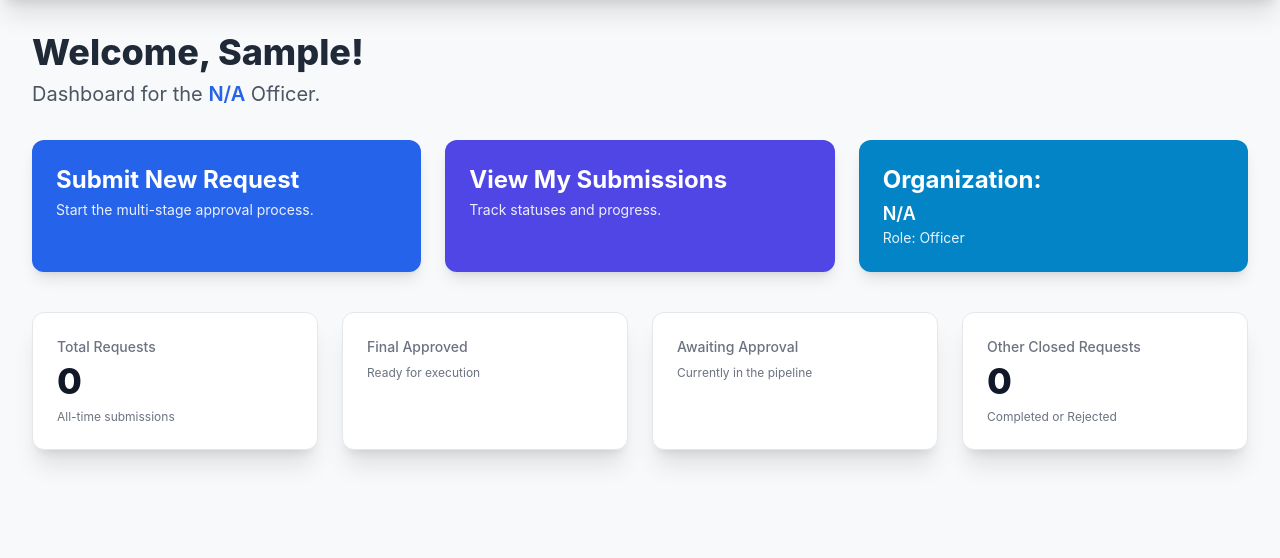
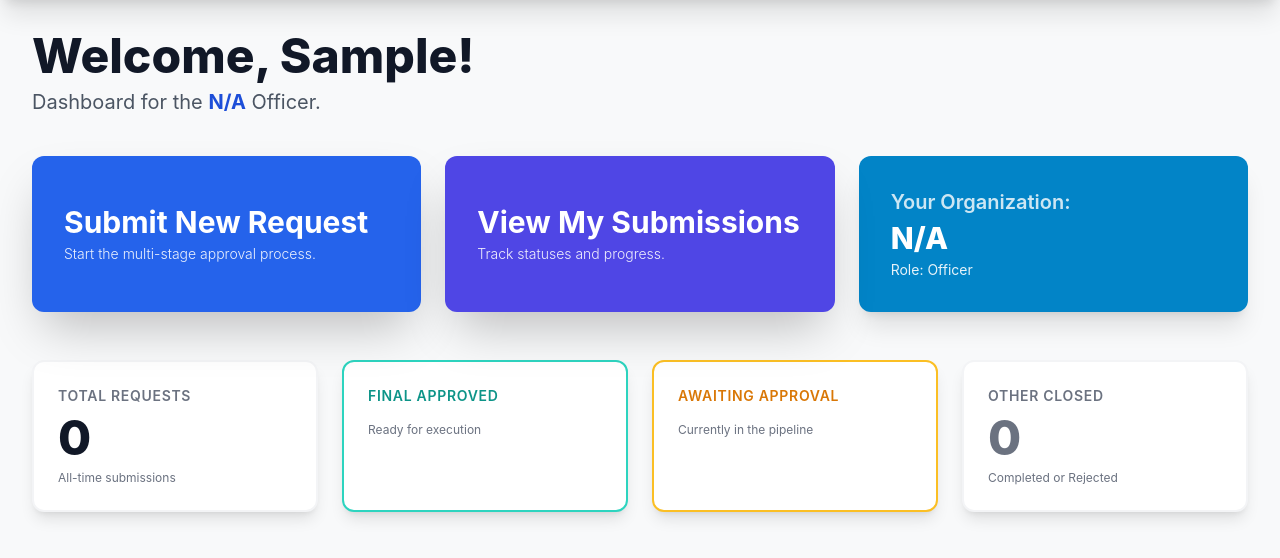
Before and after one commit to KurtSarmiento/auf-requests-system, a PHP site: page /officer_dashboard.php in a window 1280 px wide. Shown: the part 64-622 px from the top of the page. Run offline with PHP 8.4, Linux system fonts and the light colour scheme; the visitor is signed in with stand-in values (Sample User, id 1); data that the repository does not hold is empty; some libraries are stand-ins or nearby versions.

Commit message:
Update Officer Dashboard layout and styling for improved user experience; rename request creation link and enhance visual elements.

```diff
--- a/layout_template.php
+++ b/layout_template.php
@@ -30,7 +30,7 @@ function start_page($title, $role, $full_name) {
             <div class="flex items-center space-x-6">
                 <?php if ($role === 'Officer'): ?>
                     <a href="officer_dashboard.php" class="hover:text-blue-300 transition duration-150 font-medium">Dashboard</a>
-                    <a href="request_form.php" class="hover:text-blue-300 transition duration-150 font-medium">New Request</a>
+                    <a href="request_create.php" class="hover:text-blue-300 transition duration-150 font-medium">New Request</a>
                     <a href="request_list.php" class="hover:text-blue-300 transition duration-150 font-medium">My Submissions</a>
                 <?php else: // Signatory Roles ?>
                     <a href="admin_dashboard.php" class="hover:text-blue-300 transition duration-150 font-medium">Admin Dashboard</a>
--- a/officer_dashboard.php
+++ b/officer_dashboard.php
@@ -56,50 +56,60 @@ start_page("Officer Dashboard", $role, $full_name);
 
 ?>
 
-<h2 class="text-4xl font-extrabold text-gray-800 mb-2">Welcome, <?php echo htmlspecialchars(explode(' ', $full_name)[0]); ?>!</h2>
-<p class="text-xl text-gray-600 mb-8">
-    Dashboard for the <span class="font-semibold text-primary"><?php echo htmlspecialchars($organization_name); ?></span> Officer.
+<!-- Dashboard Content -->
+<h2 class="text-5xl font-extrabold text-gray-900 mb-2">Welcome, <?php echo htmlspecialchars(explode(' ', $full_name)[0]); ?>!</h2>
+<p class="text-xl text-gray-600 mb-10">
+    Dashboard for the <span class="font-bold text-blue-700"><?php echo htmlspecialchars($organization_name); ?></span> Officer.
 </p>
 
-<div class="grid grid-cols-1 md:grid-cols-3 gap-6 mb-10">
-    <a href="request_create.php" class="bg-blue-600 hover:bg-blue-700 text-white p-6 rounded-xl shadow-lg transition duration-300 transform hover:scale-[1.02]">
-        <h3 class="text-2xl font-bold mb-1">Submit New Request</h3>
-        <p class="text-sm opacity-90">Start the multi-stage approval process.</p>
+<!-- Quick Action Buttons -->
+<div class="grid grid-cols-1 md:grid-cols-3 gap-6 mb-12">
+    <!-- Submit New Request (Primary Action) -->
+    <a href="request_create.php" class="bg-blue-600 hover:bg-blue-700 text-white p-8 rounded-xl shadow-2xl transition duration-300 transform hover:scale-[1.03] flex flex-col justify-center">
+        <h3 class="text-3xl font-bold mb-1">Submit New Request</h3>
+        <p class="text-sm opacity-90 font-light">Start the multi-stage approval process.</p>
     </a>
-    <a href="request_list.php" class="bg-indigo-600 hover:bg-indigo-700 text-white p-6 rounded-xl shadow-lg transition duration-300 transform hover:scale-[1.02]">
-        <h3 class="text-2xl font-bold mb-1">View My Submissions</h3>
-        <p class="text-sm opacity-90">Track statuses and progress.</p>
+    <!-- View Submissions (Secondary Action) -->
+    <a href="request_list.php" class="bg-indigo-600 hover:bg-indigo-700 text-white p-8 rounded-xl shadow-2xl transition duration-300 transform hover:scale-[1.03] flex flex-col justify-center">
+        <h3 class="text-3xl font-bold mb-1">View My Submissions</h3>
+        <p class="text-sm opacity-90 font-light">Track statuses and progress.</p>
     </a>
-    <div class="bg-sky-600 text-white p-6 rounded-xl shadow-lg">
-        <h3 class="text-2xl font-bold mb-1">Organization:</h3>
-        <p class="text-lg font-semibold"><?php echo htmlspecialchars($organization_name); ?></p>
-        <p class="text-sm opacity-90">Role: <?php echo htmlspecialchars($role); ?></p>
+    <!-- Organization Info Card (Styled to match the links) -->
+    <div class="bg-sky-600 text-white p-8 rounded-xl shadow-xl flex flex-col justify-center">
+        <h3 class="text-xl font-semibold mb-1 opacity-80">Your Organization:</h3>
+        <p class="text-3xl font-extrabold"><?php echo htmlspecialchars($organization_name); ?></p>
+        <p class="text-sm opacity-90 mt-1">Role: <?php echo htmlspecialchars($role); ?></p>
     </div>
 </div>
 
+<!-- Status Overview Cards -->
 <div class="grid grid-cols-1 sm:grid-cols-2 lg:grid-cols-4 gap-6">
 
-    <div class="bg-card p-6 rounded-xl shadow-xl border border-gray-200">
-        <p class="text-sm font-medium text-gray-500">Total Requests</p>
-        <p class="text-4xl font-extrabold text-gray-900 mt-1"><?php echo $request_count; ?></p>
+    <!-- Total Requests Card (Neutral) -->
+    <div class="bg-white p-6 rounded-xl shadow-lg border-2 border-gray-100 flex flex-col items-start">
+        <p class="text-sm font-semibold text-gray-500 uppercase tracking-wider">Total Requests</p>
+        <p class="text-5xl font-extrabold text-gray-900 mt-2"><?php echo $request_count; ?></p>
         <p class="text-xs text-gray-500 mt-2">All-time submissions</p>
     </div>
 
-    <div class="bg-card p-6 rounded-xl shadow-xl border border-gray-200">
-        <p class="text-sm font-medium text-gray-500">Final Approved</p>
-        <p class="text-4xl font-extrabold text-blue-900 mt-1"><?php echo $approved_count; ?></p>
+    <!-- Approved Card (Positive Blue/Green Accent) -->
+    <div class="bg-white p-6 rounded-xl shadow-lg border-2 border-teal-400 flex flex-col items-start">
+        <p class="text-sm font-semibold text-teal-600 uppercase tracking-wider">Final Approved</p>
+        <p class="text-5xl font-extrabold text-teal-700 mt-2"><?php echo $approved_count; ?></p>
         <p class="text-xs text-gray-500 mt-2">Ready for execution</p>
     </div>
 
-    <div class="bg-card p-6 rounded-xl shadow-xl border border-gray-200">
-        <p class="text-sm font-medium text-gray-500">Awaiting Approval</p>
-        <p class="text-4xl font-extrabold text-blue-900 mt-1"><?php echo $pending_count; ?></p>
+    <!-- Pending Card (Warning Blue/Orange Accent) -->
+    <div class="bg-white p-6 rounded-xl shadow-lg border-2 border-amber-400 flex flex-col items-start">
+        <p class="text-sm font-semibold text-amber-600 uppercase tracking-wider">Awaiting Approval</p>
+        <p class="text-5xl font-extrabold text-amber-700 mt-2"><?php echo $pending_count; ?></p>
         <p class="text-xs text-gray-500 mt-2">Currently in the pipeline</p>
     </div>
 
-    <div class="bg-card p-6 rounded-xl shadow-xl border border-gray-200">
-        <p class="text-sm font-medium text-gray-500">Other Closed Requests</p>
-        <p class="text-4xl font-extrabold text-gray-900 mt-1"><?php echo $request_count - $pending_count - $approved_count; ?></p>
+    <!-- Closed Requests Card (Neutral Secondary) -->
+    <div class="bg-white p-6 rounded-xl shadow-lg border-2 border-gray-100 flex flex-col items-start">
+        <p class="text-sm font-semibold text-gray-500 uppercase tracking-wider">Other Closed</p>
+        <p class="text-5xl font-extrabold text-gray-500 mt-2"><?php echo $request_count - $pending_count - $approved_count; ?></p>
         <p class="text-xs text-gray-500 mt-2">Completed or Rejected</p>
     </div>
 
```
